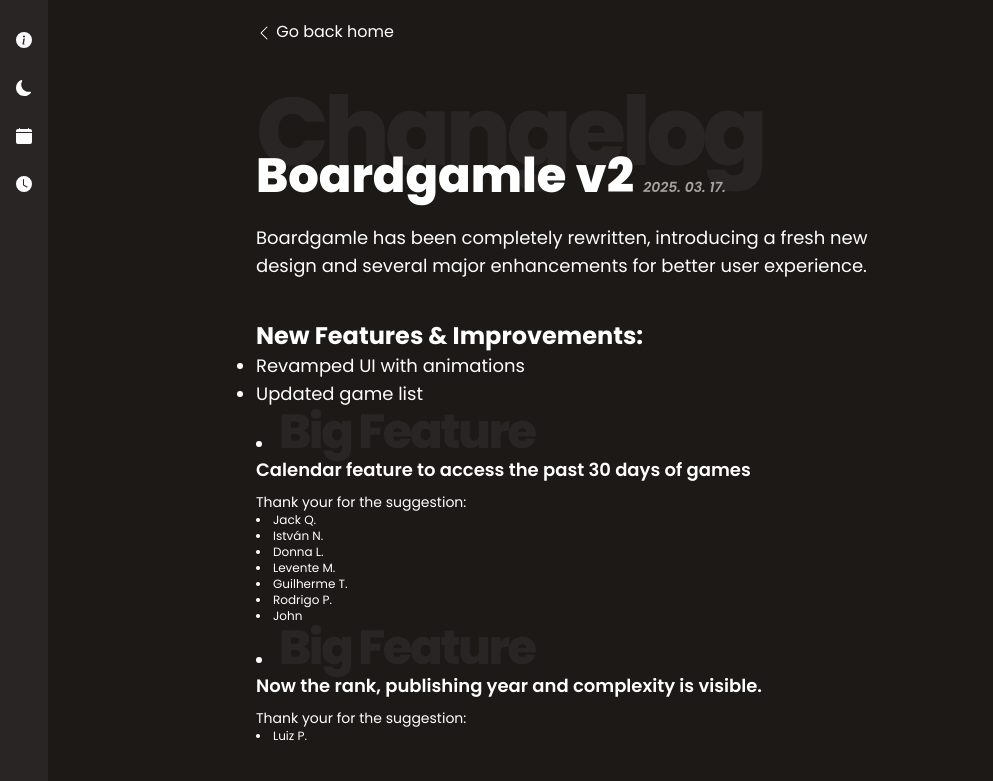
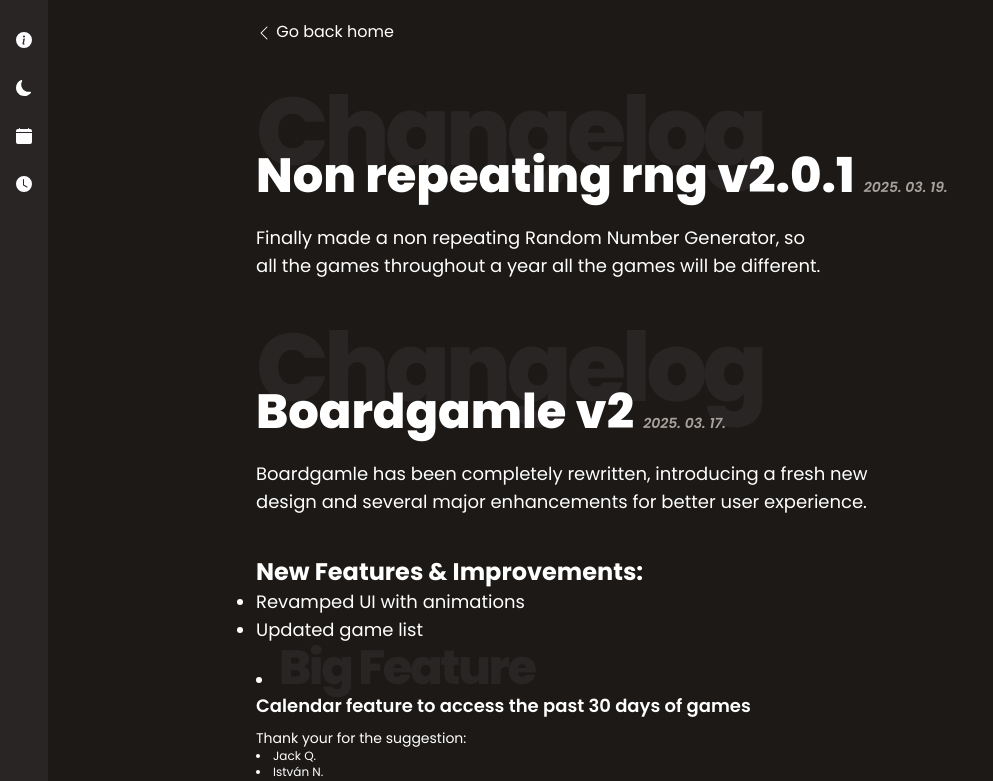
Before and after one commit to Gobli989/boardgamle, a React (Vite) app: page /changelog in a window 1280 px wide. Shown: the top 781 px of the page, without its empty margins (0-993 px from the left). Built offline with nearby package versions, Linux system fonts and the light colour scheme.

Commit message:
Added changelog for the v2.0.1 update

```diff
--- a/src/pages/Changelog.tsx
+++ b/src/pages/Changelog.tsx
@@ -13,9 +13,27 @@ export default function ChangelogPage() {
                 <LeftChevronIcon className="fill-black dark:fill-white inline-block" /> Go back home
             </Link>
 
+            <section id="v2_0_1" className="mt-24 relative">
+                <Title
+                    // TODO: Change this date whenever I release it
+                    date="2025. 03. 19."
+                    backText="Changelog"
+                >
+                    Non repeating rng v2.0.1
+                </Title>
+
+                <p className="text-balance text-lg">Finally made a non repeating Random Number Generator, so all the games throughout a year all the games will be different.</p>
+
+            </section>
+
             <section id="v2" className="mt-24 relative">
-                <span className="-top-14 text-8xl font-extrabold tracking-tighter absolute text-stone-100 dark:text-stone-800 pointer-events-none select-none text-nowrap">Changelog</span>
-                <h2 className="text-5xl font-extrabold mb-3 relative z-10 leading-10 md:leading-normal">Boardgamle v2 <span className="text-sm font-semibold text-stone-400 italic block md:inline">2025. 03. 17.</span></h2>
+
+                <Title
+                    date="2025. 03. 17."
+                    backText="Changelog"
+                >
+                    Boardgamle v2
+                </Title>
 
                 <p className="text-balance text-lg">Boardgamle has been completely rewritten, introducing a fresh new design and several major enhancements for better user experience.</p>
 
@@ -95,3 +113,10 @@ export default function ChangelogPage() {
         <Footer />
     </div>;
 }
+
+function Title(props: { children: React.ReactNode, date?: string, backText?: string }) {
+    return <>
+        {props.backText && <span className="-top-14 text-8xl font-extrabold tracking-tighter absolute text-stone-100 dark:text-stone-800 pointer-events-none select-none text-nowrap">{props.backText}</span>}
+        <h2 className="text-5xl font-extrabold mb-3 relative z-10 leading-10 md:leading-normal">{props.children} {props.date && <span className="text-sm font-semibold text-stone-400 italic block md:inline">{props.date}</span>}</h2>
+    </>
+}
```
